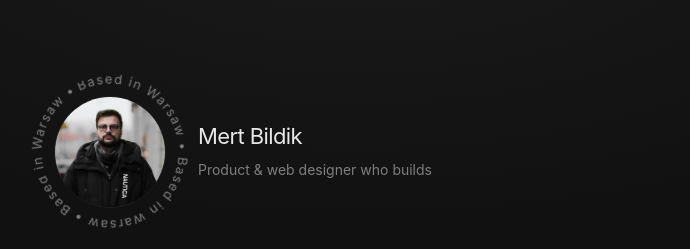
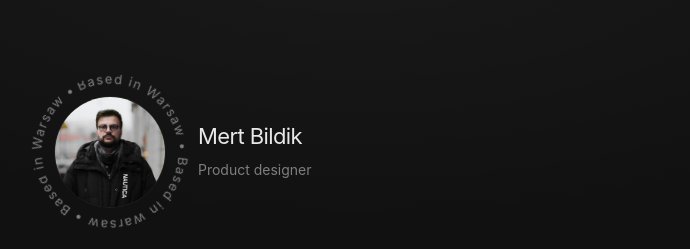
Before and after one commit to mertbildik/Portfolio, a React (Vite) app: page / in a window 1280 px wide. Shown: the top 249 px of the page, without its empty margins (284-974 px from the left). Built offline with nearby package versions, Linux system fonts and the light colour scheme; a web font is replaced by a local one.

Commit message:
feat(home): rename hero role to Product designer

```diff
--- a/index.html
+++ b/index.html
@@ -4,14 +4,14 @@
 <head>
   <meta charset="UTF-8" />
   <meta name="viewport" content="width=device-width, initial-scale=1.0" />
-  <title>Mert Bildik | Product &amp; web designer</title>
+  <title>Mert Bildik | Product designer</title>
   <meta name="description"
     content="Mert Bildik designs and builds digital products, websites, and visual experiences." />
   <link rel="icon" href="/favicon.svg" type="image/svg+xml" />
   <link rel="preload" href="/fonts/InterVariable.woff2" as="font" type="font/woff2" crossorigin />
 
   <meta property="og:type" content="website" />
-  <meta property="og:title" content="Mert Bildik | Product &amp; web designer" />
+  <meta property="og:title" content="Mert Bildik | Product designer" />
   <meta property="og:description" content="Digital products, websites, and visual experiences designed and built by Mert Bildik." />
   <meta name="twitter:card" content="summary" />
 </head>
--- a/src/homepage/HeroSection.tsx
+++ b/src/homepage/HeroSection.tsx
@@ -43,7 +43,7 @@ const HeroSection: React.FC = () => (
 
             <div>
                 <span className="block text-headline text-ink-high">Mert Bildik</span>
-                <span className="mt-2 block text-body-sm text-ink-low">Product &amp; web designer who builds</span>
+                <span className="mt-2 block text-body-sm text-ink-low">Product designer</span>
             </div>
         </motion.div>
 
```
Also changed, not shown: 1 other file (tests, documents, lock files or other folders).
